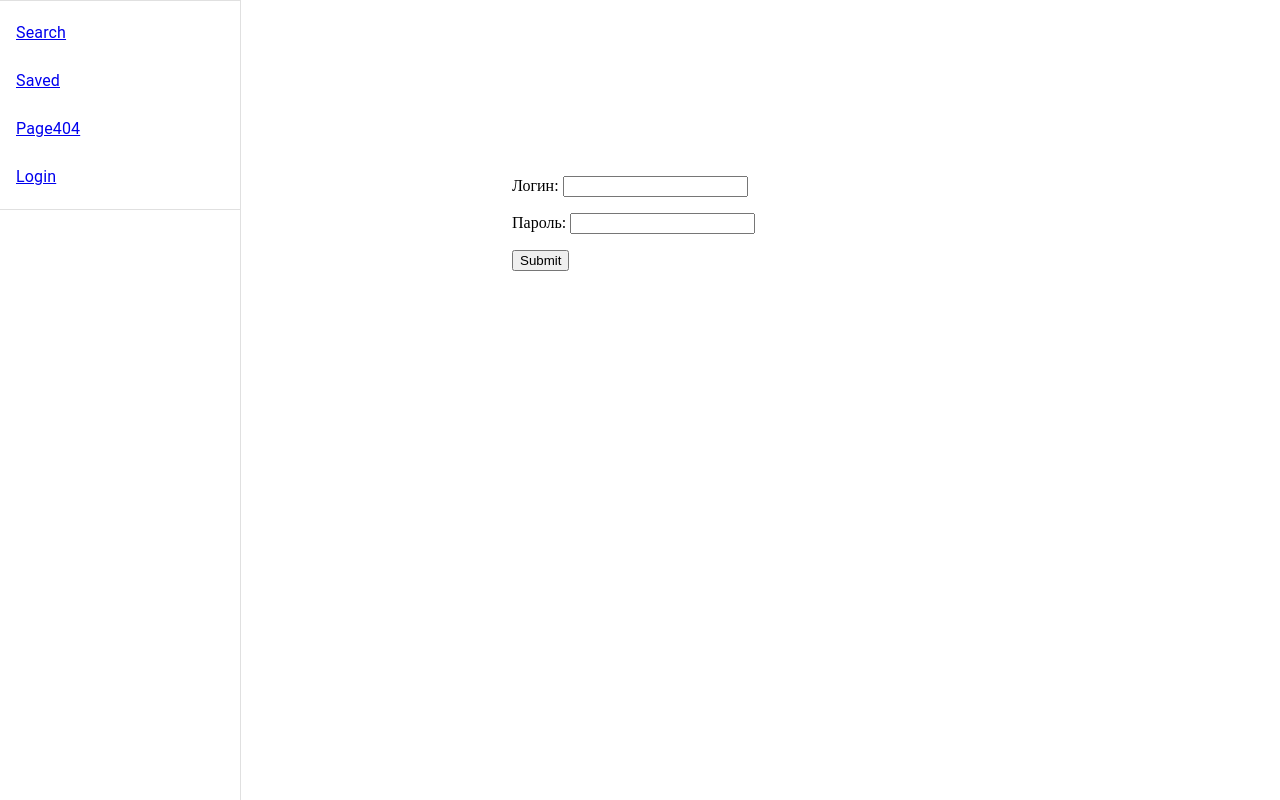
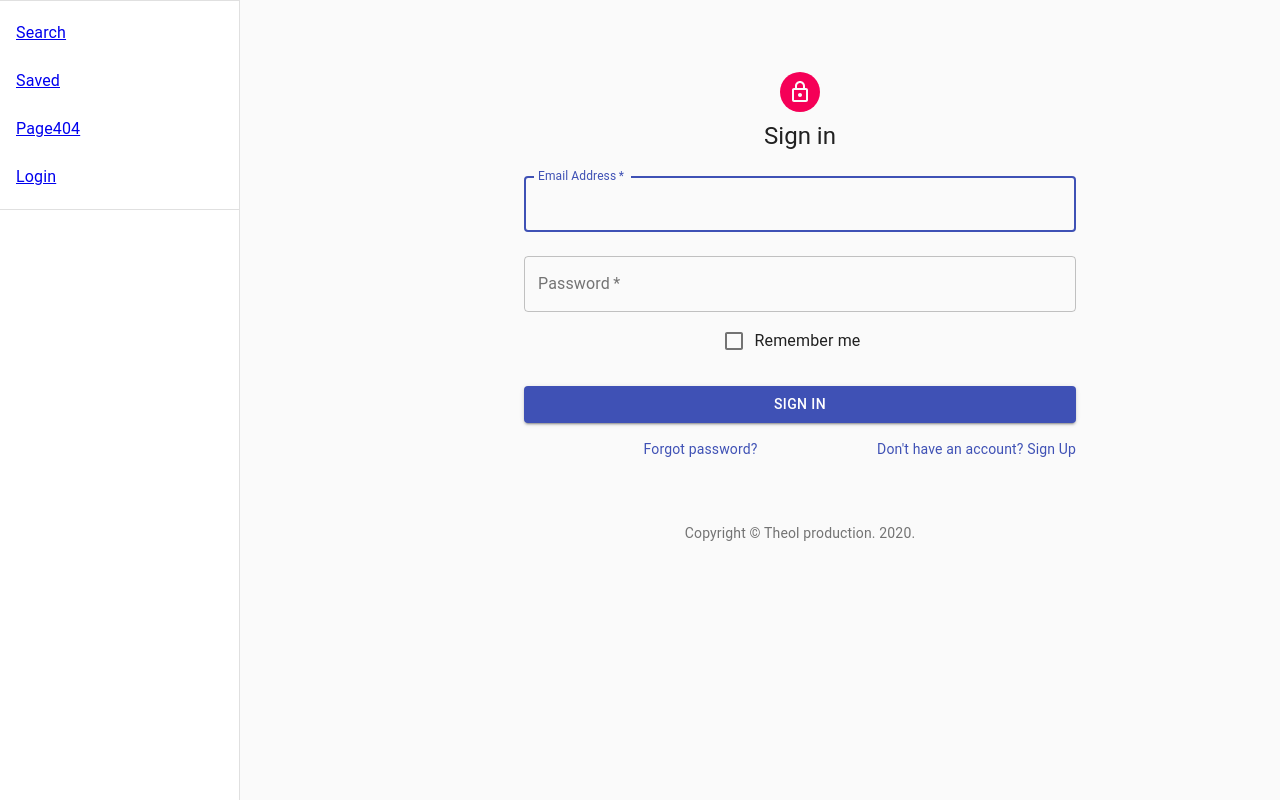
Before and after one commit to theol93/LASTFM-REACT, a React app: page /login in a window 1280 px wide. Built offline with nearby package versions, Linux system fonts and the light colour scheme.

Commit message:
new login form +some fix

```diff
--- a/src/pages/login/index.js
+++ b/src/pages/login/index.js
@@ -1,39 +1,117 @@
-import React from "react";
-import style from "./index.module.css"
+import React from 'react';
+import Avatar from '@material-ui/core/Avatar';
+import Button from '@material-ui/core/Button';
+import CssBaseline from '@material-ui/core/CssBaseline';
+import TextField from '@material-ui/core/TextField';
+import FormControlLabel from '@material-ui/core/FormControlLabel';
+import Checkbox from '@material-ui/core/Checkbox';
+import Link from '@material-ui/core/Link';
+import Grid from '@material-ui/core/Grid';
+import Box from '@material-ui/core/Box';
+import LockOutlinedIcon from '@material-ui/icons/LockOutlined';
+import Typography from '@material-ui/core/Typography';
+import { makeStyles } from '@material-ui/core/styles';
+import Container from '@material-ui/core/Container';
 
-class LoginForm extends React.Component {
-    constructor(props) {
-        super(props);
-        this.state = {login: '', password: ''};
+function Copyright() {
+    return (
+        <Typography variant="body2" color="textSecondary" align="center">
+            {'Copyright © '}
+            <Link color="inherit" href="https://material-ui.com/">
+                Theol production.
+            </Link>{' '}
+            {new Date().getFullYear()}
+            {'.'}
+        </Typography>
+    );
+}
 
-        this.onChangeLogin = this.onChangeLogin.bind(this);
-        this.onChangePassword = this.onChangePassword.bind(this);
-        this.onSubmit = this.onSubmit.bind(this);
-    }
+const useStyles = makeStyles((theme) => ({
+    paper: {
+        marginTop: theme.spacing(8),
+        display: 'flex',
+        flexDirection: 'column',
+        alignItems: 'center',
+    },
+    avatar: {
+        margin: theme.spacing(1),
+        backgroundColor: theme.palette.secondary.main,
+    },
+    form: {
+        width: '100%', // Fix IE 11 issue.
+        marginTop: theme.spacing(1),
+    },
+    submit: {
+        margin: theme.spacing(3, 0, 2),
+    },
+}));
 
-    onSubmit(event){
-        alert(`${this.state.login}, добро пожаловать!`);
-        event.preventDefault();
-    }
+export default function SignIn() {
+    const classes = useStyles();
 
-    onChangePassword(event){
-        this.setState({password: event.target.value});
-    }
-
-    onChangeLogin(event) {
-        this.setState({login: event.target.value});
-    }
-
-    render() {
-        return (
-            <form onSubmit={this.onSubmit} className={style.login}>
-                <p><label> Логин: <input type="text" name="login" value={this.state.login}
-                                         onChange={this.onChangeLogin}/></label></p>
-                <p><label> Пароль: <input type="password" name="password" value={this.state.password}
-                                          onChange={this.onChangePassword}/></label></p>
-                <p><input type="submit" value="Submit" /></p>
-            </form>
-        );
-    }
+    return (
+        <Container component="main" maxWidth="sm" align="center">
+            <CssBaseline />
+            <div className={classes.paper}>
+                <Avatar className={classes.avatar}>
+                    <LockOutlinedIcon />
+                </Avatar>
+                <Typography component="h1" variant="h5">
+                    Sign in
+                </Typography>
+                <form className={classes.form} noValidate>
+                    <TextField
+                        variant="outlined"
+                        margin="normal"
+                        required
+                        fullWidth
+                        id="email"
+                        label="Email Address"
+                        name="email"
+                        autoComplete="email"
+                        autoFocus
+                    />
+                    <TextField
+                        variant="outlined"
+                        margin="normal"
+                        required
+                        fullWidth
+                        name="password"
+                        label="Password"
+                        type="password"
+                        id="password"
+                        autoComplete="current-password"
+                    />
+                    <FormControlLabel
+                        control={<Checkbox value="remember" color="primary" />}
+                        label="Remember me"
+                    />
+                    <Button
+                        type="submit"
+                        fullWidth
+                        variant="contained"
+                        color="primary"
+                        className={classes.submit}
+                    >
+                        Sign In
+                    </Button>
+                    <Grid container>
+                        <Grid item xs>
+                            <Link href="#" variant="body2">
+                                Forgot password?
+                            </Link>
+                        </Grid>
+                        <Grid item>
+                            <Link href="#" variant="body2">
+                                {"Don't have an account? Sign Up"}
+                            </Link>
+                        </Grid>
+                    </Grid>
+                </form>
+            </div>
+            <Box mt={8}>
+                <Copyright />
+            </Box>
+        </Container>
+    );
 }
-export default LoginForm;
--- a/src/pages/page404/index.js
+++ b/src/pages/page404/index.js
@@ -5,8 +5,8 @@ import styles from './index.module.css';
 export default function(){
     return (
         <div>
-            <div className={ styles.head }>404</div>
-            <img src={logo} alt={404}/>
+            <div className={ styles.head }>Error 404</div>
+            <img src={logo} height={"500px"} alt={404}/>
             <div className={ styles.body }>Sorry, but you are looking for something that isn’t here.</div>
         </div>
     );
--- a/src/pages/page404/index.module.css
+++ b/src/pages/page404/index.module.css
@@ -1,9 +1,8 @@
 .head {
-    color: red;
-    font-size: 250%;
+    left: auto;
+    font-size: 800%;
 }
 
 .body {
-    color: green;
-    font-size: 250%;
+    font-size: 350%;
 }
--- a/src/routes/index.js
+++ b/src/routes/index.js
@@ -30,11 +30,11 @@ export default function App() {
                     <Route path="/saved">
                         <Saved />
                     </Route>
-                    <Route path="/page404">
-                        <Page404 />
-                    </Route>
                     <Route path="/login">
                         <Login />
+                    </Route>
+                    <Route path="*">
+                        <Page404 />
                     </Route>
                 </Switch>
                 </Grid>
```
